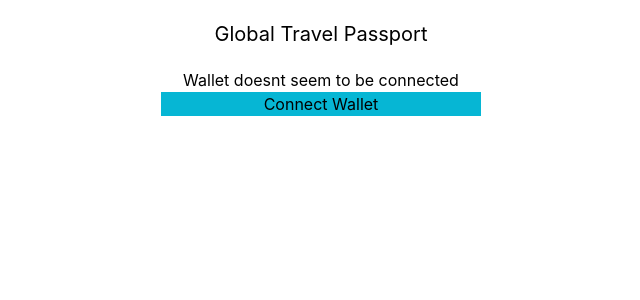
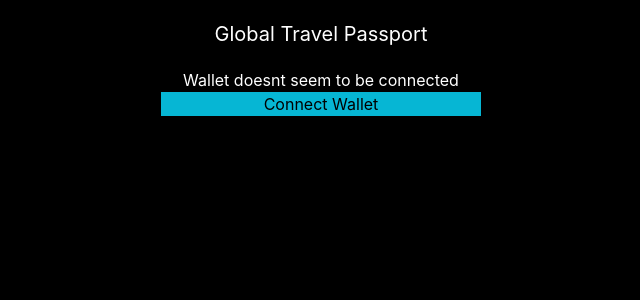
Before and after one commit to jaysnel/global-travel-passport-ui-web3, a React (Create React App) app: page /create in a window 1280 px wide. Shown: the top 300 px of the page, without its empty margins (319-959 px from the left). Built offline with nearby package versions, Linux system fonts and the light colour scheme.

Commit message:
much better looking UI. Removing Spinner Icon

```diff
--- a/src/App.css
+++ b/src/App.css
@@ -6,3 +6,11 @@
     padding: 0;
     margin: 0;
 }
+
+body {
+    background: #000;
+}
+
+h1, h2, h3, p {
+    color: #fff;
+}
--- a/src/App.js
+++ b/src/App.js
@@ -13,11 +13,12 @@ function App() {
   const [isCheckingForWallet, setIsCheckingForWallet] = useState(true);
 
   const checkIfWalletIsConnected = async () => {
+    setWalletConnectd(false);
+    setIsCheckingForWallet(true);
       try {
         const { ethereum } =  window;
         const accounts= await ethereum.request({method: 'eth_requestAccounts'});
         setWalletConnectd(true);
-        setIsCheckingForWallet(true);
         console.log(accounts)
       } catch(err) {
         setWalletConnectd(false);
@@ -46,7 +47,7 @@ function App() {
             </Routes>
           </BrowserRouter>
           :
-          <CheckForWallet isCheckingForWallet={isCheckingForWallet} walletConnected={walletConnected}/>
+          <div className='m-auto text-center w-80'><CheckForWallet isCheckingForWallet={isCheckingForWallet} walletConnected={walletConnected} checkIfWalletIsConnected={checkIfWalletIsConnected}/></div>
         }
       </>
     );
--- a/src/components/CheckForWallet.js
+++ b/src/components/CheckForWallet.js
@@ -3,22 +3,22 @@ import LoadingIcon from './LoadingIcon';
 import Button from './Button';
 
 export default function CheckForWallet(props) {
-    const { isCheckingForWallet, walletConnected } = props;
+    const { isCheckingForWallet, walletConnected, checkIfWalletIsConnected } = props;
 
     if(isCheckingForWallet) {
         return (
             <div>
                 <h3>Checking For Wallet</h3>
-                <LoadingIcon />
+                <LoadingIcon classNames='m-auto mt-5' fill='rgb(34 211 238)'/>
             </div>
         )
     }
 
     if(!walletConnected) {
         return (
-            <div className='m-auto text-center w-80'>
+            <div>
                 <h3>Wallet doesnt seem to be connected</h3>
-                <Button buttonText='Connect Wallet' buttonClassNames='bg-cyan-500'/>
+                <Button buttonText='Connect Wallet' buttonClassNames='bg-cyan-500' buttonFunction={checkIfWalletIsConnected}/>
             </div>
         )
     }
--- a/src/components/LoadingIcon.js
+++ b/src/components/LoadingIcon.js
@@ -1,8 +1,11 @@
 import React from 'react'
-import Spinner from './Spinner'
 
-export default function LoadingIcon() {
+export default function LoadingIcon(props) {
+  const { classNames, fill } = props;
   return (
-    <Spinner height={60} width={60} className='animate-spin' />
+    <svg className={`${classNames} animate-spin`} fill={fill} height={60} width={60} xmlns='http://www.w3.org/2000/svg' viewBox='0 0 24 24'>
+      <path d='M12 24a12 12 0 0 0 12-12h-3a9 9 0 0 1-9 9Z' fillOpacity='.1'/>
+      <path d='M0 12a12 12 0 0 0 12 12v-3a9 9 0 1 1 9-9h3a12 12 0 0 0-24 0Z' fillOpacity='.5'/>
+    </svg>
   )
 }
--- a/src/components/Spinner.js
+++ b/src/components/Spinner.js
@@ -3,7 +3,6 @@ import React from 'react'
 export default function Spinner(props) {
   return (
     <svg {...props} xmlns='http://www.w3.org/2000/svg' viewBox='0 0 24 24'>
-      <title>gray spinner</title>
       <path d='M12 24a12 12 0 0 0 12-12h-3a9 9 0 0 1-9 9Z' fillOpacity='.1'/>
       <path d='M0 12a12 12 0 0 0 12 12v-3a9 9 0 1 1 9-9h3a12 12 0 0 0-24 0Z' fillOpacity='.5'/>
     </svg>
```
